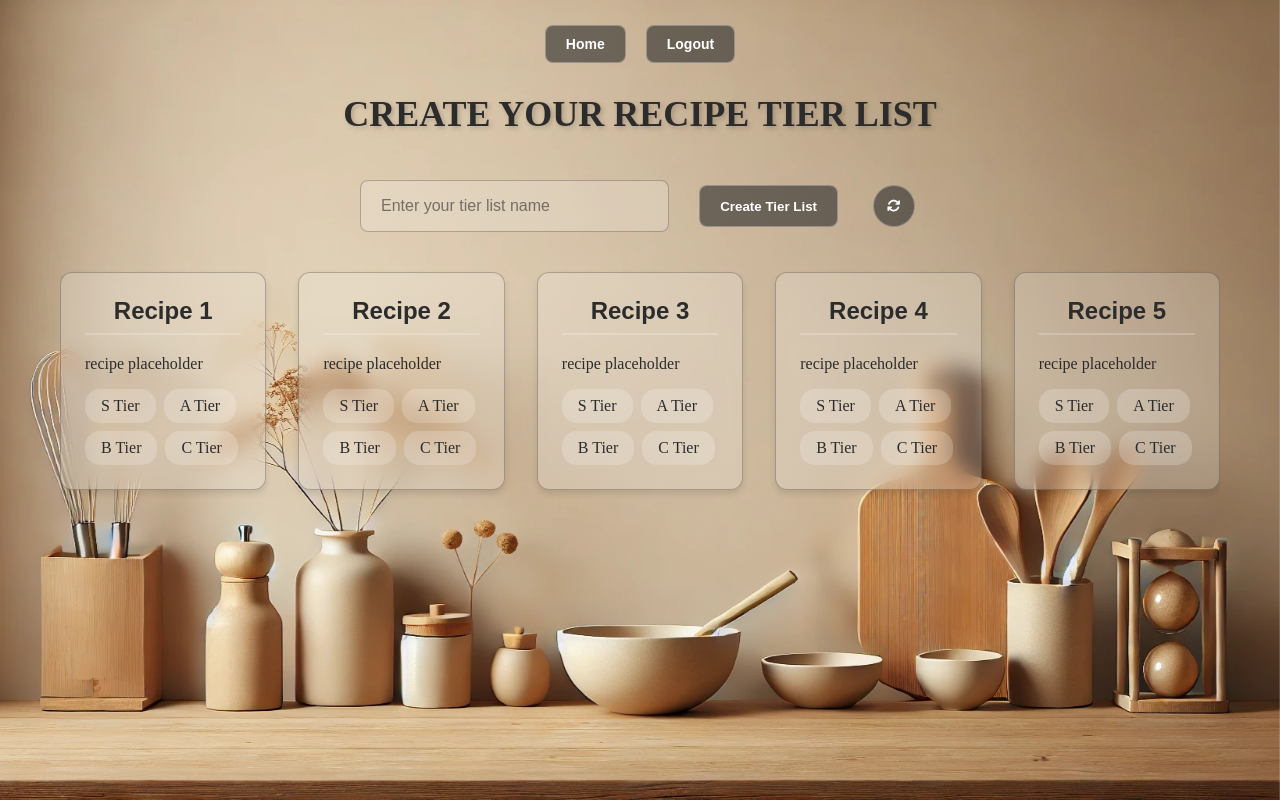
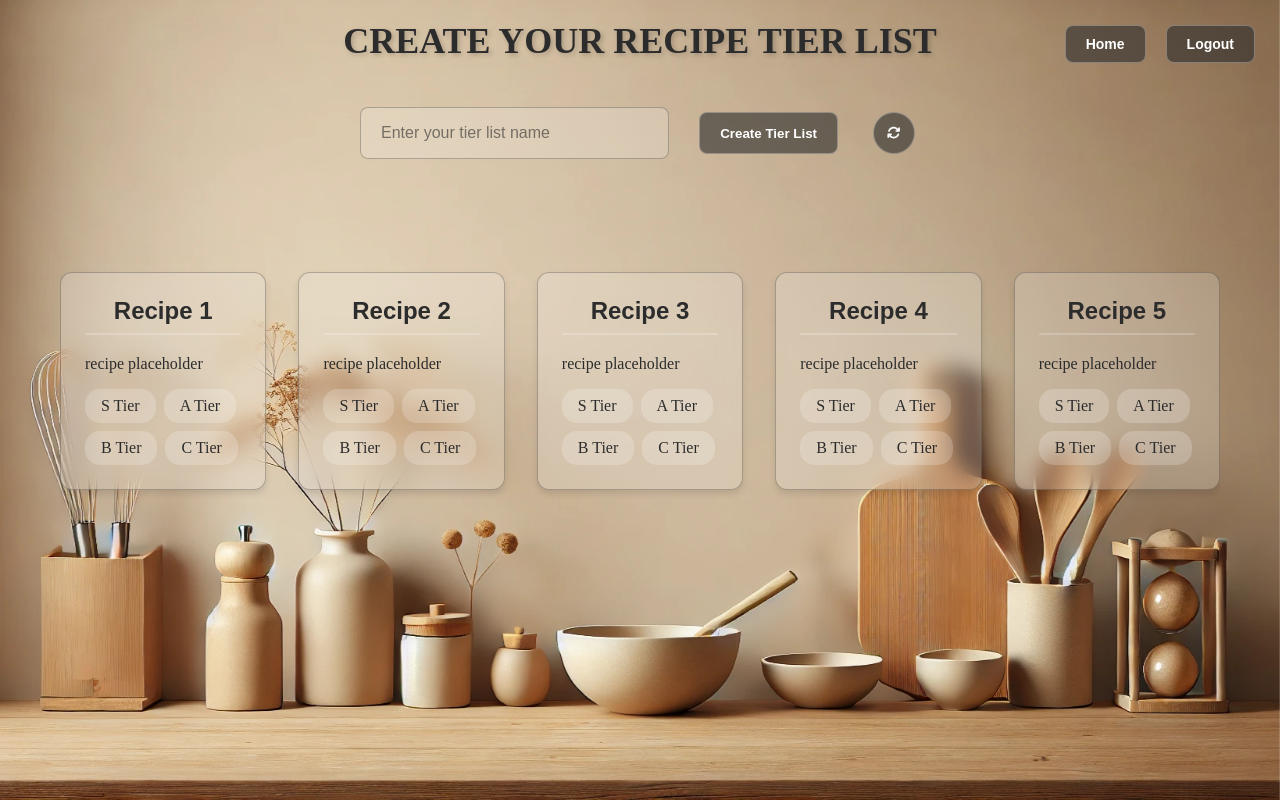
Before and after one commit to dalibug/TasteTier, a React (Create React App) app in the folder frontend/: page /tierlists in a window 1280 px wide. Built offline with nearby package versions, Linux system fonts and the light colour scheme.

Commit message:
Update App.css

```diff
--- a/frontend/src/App.css
+++ b/frontend/src/App.css
@@ -500,12 +500,15 @@ li {
 }
 
 .nav-buttons {
-  position: relative;
+  position: fixed;
+  top: 20px;
+  right: 20px;
   display: flex;
   gap: 10px;
-  justify-content: center;
-  margin-bottom: 10px;
-  width: 100%;
+  justify-content: flex-end;
+  margin-bottom: 0;
+  width: auto;
+  z-index: 1000;
 }
 
 .page-title {
@@ -692,17 +695,19 @@ li {
   text-align: center;
   width: 100%;
   margin-bottom: 20px;
+  font-family: 'Playfair Display', serif;
+  font-size: 36px;
+  font-weight: 700;
+  text-transform: uppercase;
   color: #2c2c2c;
-  font-family: 'Work Sans', sans-serif;
-  background-color: rgba(44, 44, 44, 0.6);
-  color: white;
-  border: 1px solid rgba(255, 255, 255, 0.3);
+  text-shadow: 2px 2px 5px rgba(0, 0, 0, 0.2);
+  position: relative;
+  z-index: 2;
+  background: rgba(255, 255, 255, 0.2);
+  backdrop-filter: blur(10px);
   padding: 10px 20px;
   border-radius: 8px;
-  backdrop-filter: blur(10px);
-  text-transform: uppercase;
-  font-size: 1.2em;
-  letter-spacing: 1px;
+  border: 2px solid #2c2c2c;
 }
 
 .tierlists-grid {
```
